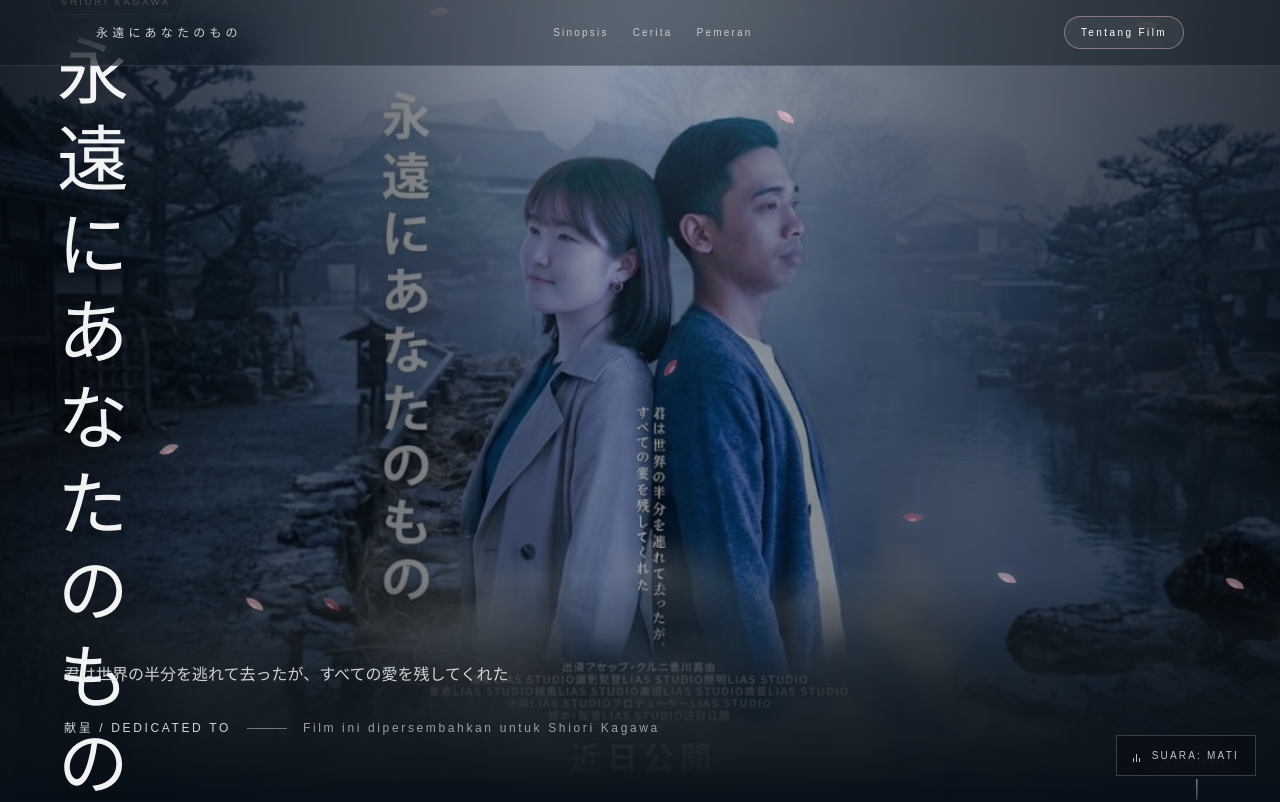
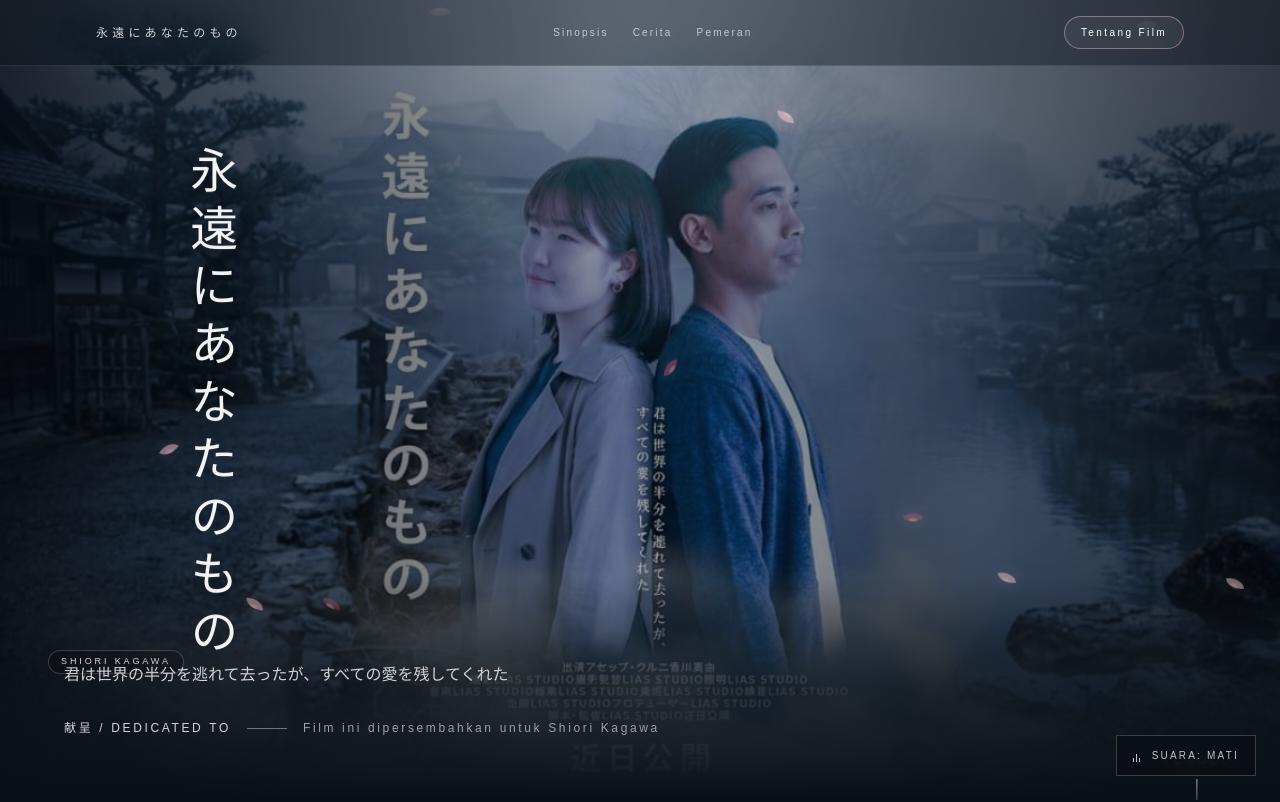
Before and after one commit to asepkurniaportofolio/Shiori-Kagawa, a Next.js app: page / in a window 1280 px wide. Shown: the top 802 px of the page. Built offline with nearby package versions, Linux system fonts and the light colour scheme.

Commit message:
Prevent vertical banner title clipping

```diff
--- a/app/globals.css
+++ b/app/globals.css
@@ -25,6 +25,9 @@ body {
 }
 
 .hero-title-vertical {
+  display: inline-block;
+  max-height: calc(100svh - 9rem);
+  overflow: visible;
   writing-mode: vertical-rl;
   text-orientation: upright;
   white-space: nowrap;
--- a/app/page.tsx
+++ b/app/page.tsx
@@ -70,7 +70,7 @@ export default function Home() {
             <div className="fade-up inline-block rounded-full border border-white/20 bg-black/20 px-3 py-1 text-[9px] tracking-[0.32em] text-rose-100/90 uppercase backdrop-blur-sm">
               Shiori Kagawa
             </div>
-            <h1 className="hero-title-vertical fade-up mt-5 text-[2.5rem] font-light leading-[1.05] tracking-[0.2em] text-white/95 drop-shadow-[0_10px_25px_rgba(0,0,0,0.5)] sm:text-[4.5rem]">
+            <h1 className="hero-title-vertical fade-up mt-5 text-[clamp(2rem,6svh,4.5rem)] font-light leading-[1.05] tracking-[0.2em] text-white/95 drop-shadow-[0_10px_25px_rgba(0,0,0,0.5)]">
               永遠に
               <span>あなたのもの</span>
             </h1>
```
